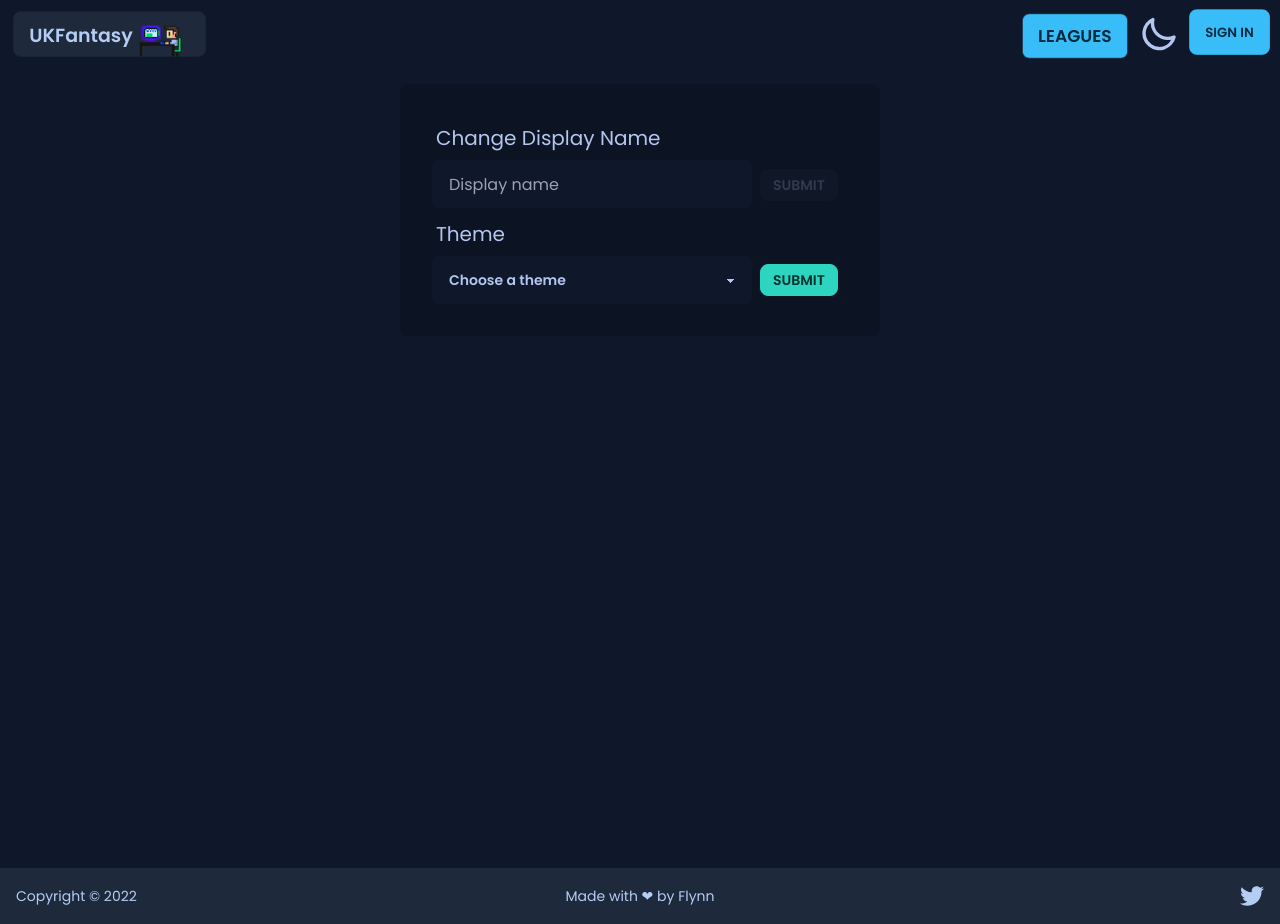
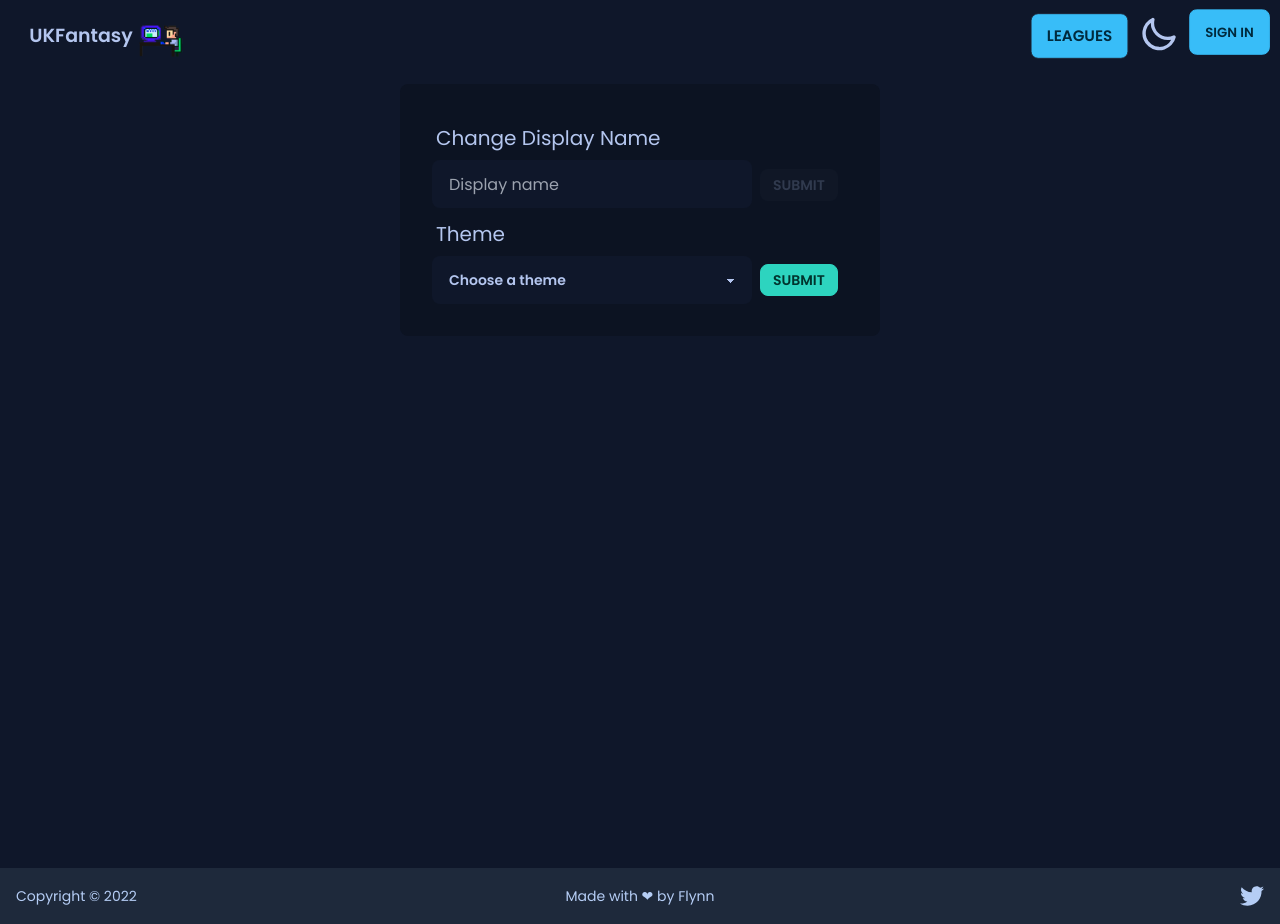
Before and after one commit to FlynnFc/UKFantasy, a Next.js app: page /settings in a window 1280 px wide. Built offline with nearby package versions, Linux system fonts and the light colour scheme; no server answers; what bad-words would draw is missing.

Commit message:
Update Navbar.tsx

```diff
--- a/src/components/Navbar.tsx
+++ b/src/components/Navbar.tsx
@@ -34,7 +34,7 @@ const Navbar = () => {
       <div className=" hidden w-full justify-evenly sm:flex sm:justify-between">
         <div className="flex space-x-4">
           <Link href="/">
-            <a className="btn flex text-xl normal-case">
+            <a className="btn-ghost btn flex items-center text-xl normal-case">
               <span className="mb-3">UKFantasy</span>
               <Image src={logo} width={60} height={60} alt="logo" />
             </a>
@@ -43,7 +43,7 @@ const Navbar = () => {
         <div className="flex space-x-2">
           <div className="mt-1">
             <Link href="/leagues">
-              <button className="btn bg-primary text-lg text-primary-content hover:text-primary">
+              <button className="btn bg-primary text-base text-primary-content hover:text-primary">
                 Leagues
               </button>
             </Link>
```
